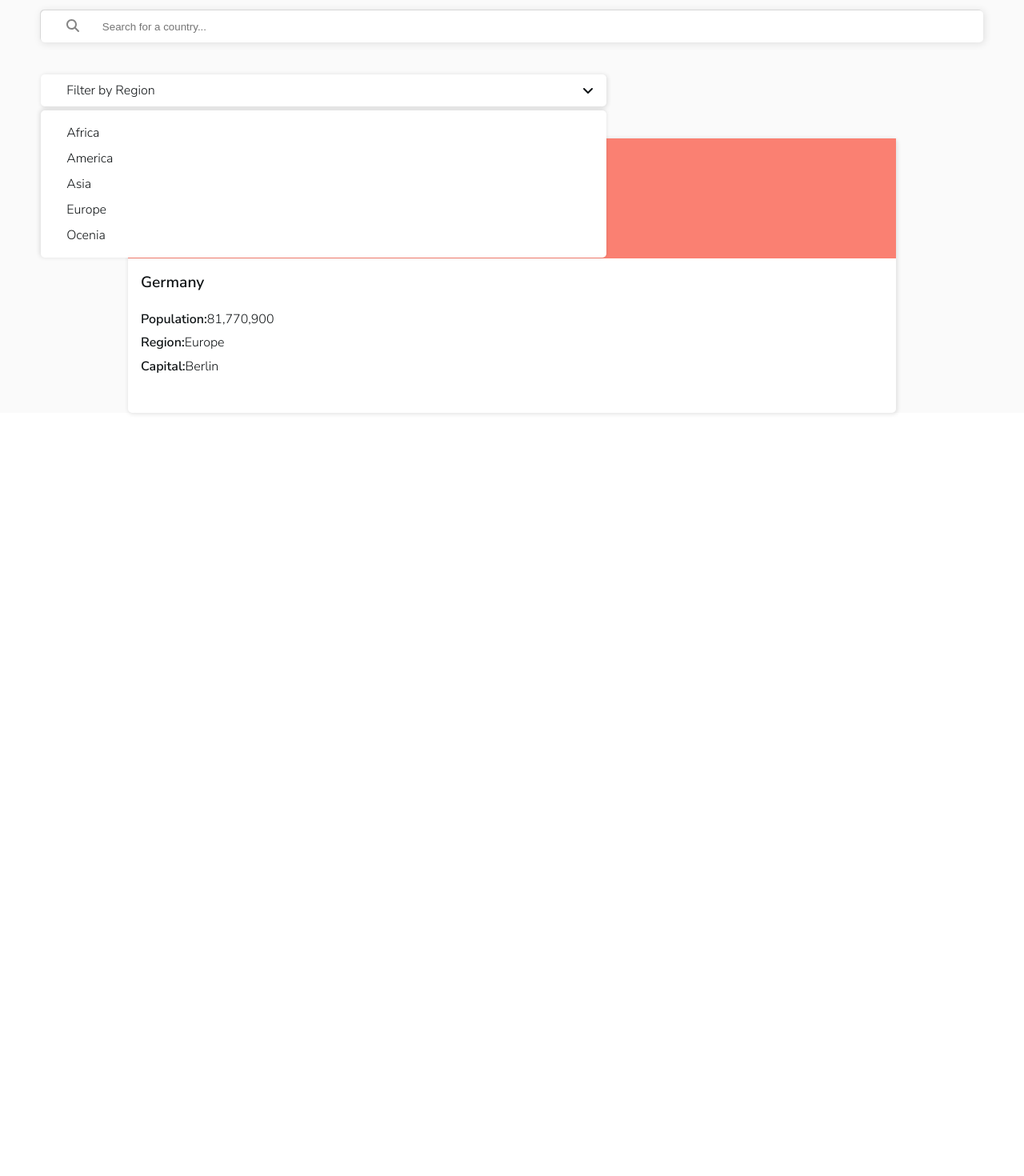
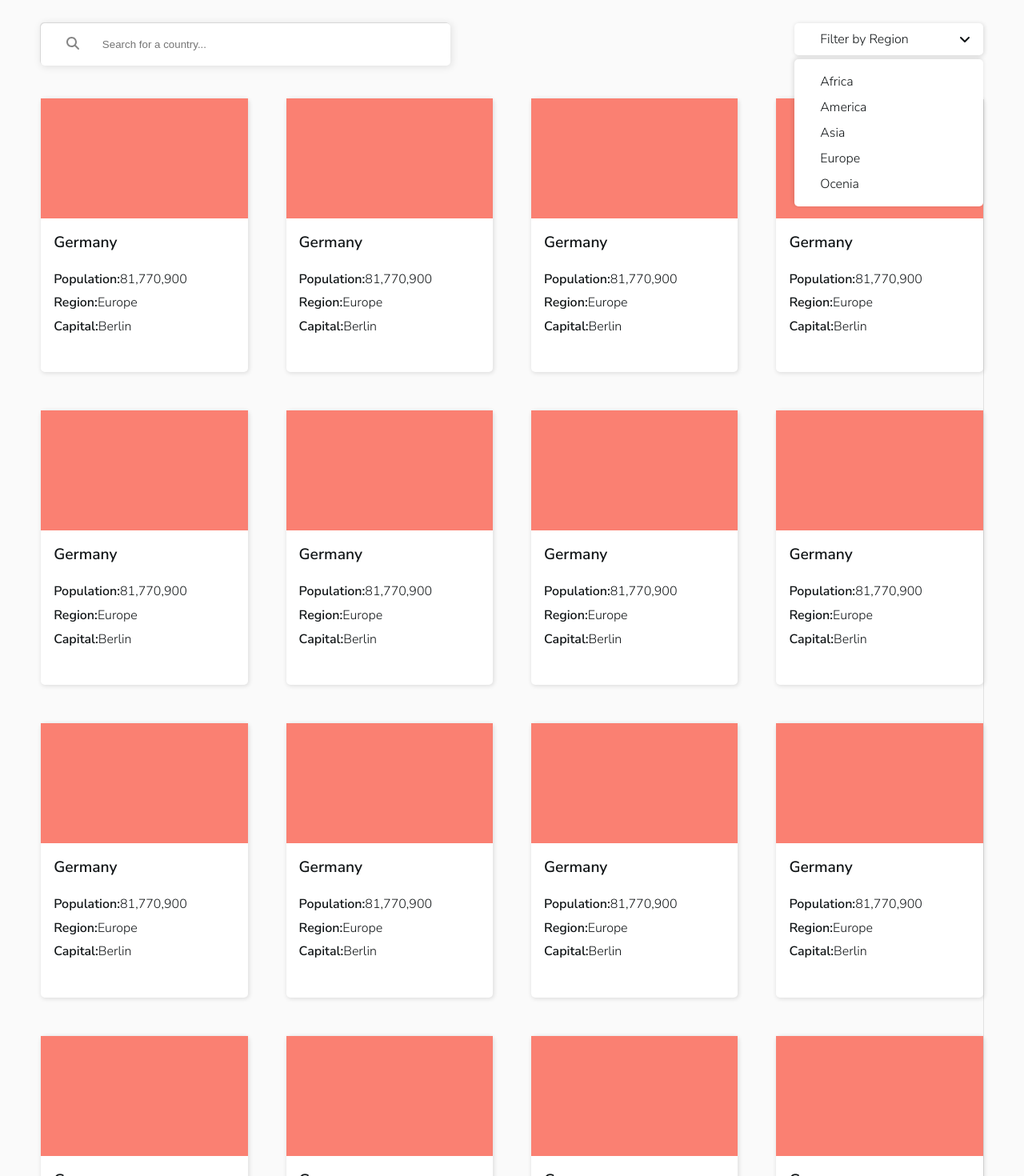
Before and after one commit to Mosesbwire/countries-api, a React (Create React App) app: page / in a window 1280 px wide. Shown: the part 80-1550 px from the top of the page at 80% size. Before the commit the page ends 800 px from the top, so only its background shows below. Built offline with nearby package versions, Linux system fonts and the light colour scheme; the HTML template or start-up script is replaced by a standard one.

Commit message:
add styles for desktop view for home component

```diff
--- a/src/App.css
+++ b/src/App.css
@@ -172,7 +172,7 @@ input:focus{
 
 .header {
     padding-block: 1em;
-    box-shadow: 1px 1px 1px 1px rgba(0, 0, 0, .2);
+    box-shadow: 1px 1px 1px 1px rgba(0, 0, 0, .1);
     background-color: var(--white);
 }
 .header-container {
@@ -250,12 +250,16 @@ input:focus{
 /* -----------------country card section -------------------- */
 
 .country-grid {
+    display: grid;
     margin-top: 5em;
+    row-gap: 2em;
+    width: 75%;
+    margin-inline: auto;
+
 }
 
 .card {
-    width: 75%;
-    margin-inline: auto;
+
     border-radius: 5px;
     background-color: var(--white);
     box-shadow: 1px 1px 5px 1px rgba(0, 0, 0, .1);
@@ -277,3 +281,42 @@ input:focus{
     padding-top: 1em;
     padding-bottom: 2.5em;
 }
+
+@media(min-width: 1200px){
+    .flex-mobile-column {
+        flex-direction: row;
+
+    }
+    /*---------------------------- search filter------------------------ */
+    .search-filter {
+
+        justify-content: space-between;
+        margin-top: 3em;
+    }
+    .search-filter > :first-child {
+        margin: 0;
+    }
+
+    .filter {
+        position: relative;
+        width: 20% ;
+        z-index: 100;
+    }
+
+    .search-box {
+        padding-block: .9em;
+        width: 200%;
+    }
+
+    .country-grid {
+        position: relative;
+        z-index: 1;
+        width: 92%;
+        margin-top: 0;
+        top: -135px;
+        grid-template-columns: repeat(4, 1fr);
+        row-gap: 3em;
+        column-gap: 3em;
+        box-shadow: 1px 1px rgba(0, 0, 0, .1);
+    }
+}
--- a/src/components/home/Home.js
+++ b/src/components/home/Home.js
@@ -13,6 +13,21 @@ const Home = props => {
         </div>
         <div className='country-grid'>
             <Country/>
+            <Country/>
+            <Country/>
+            <Country/>
+            <Country/>
+            <Country/>
+            <Country/>
+            <Country/>
+            <Country/>
+            <Country/>
+            <Country/>
+            <Country/>
+            <Country/>
+            <Country/>
+            <Country/>
+            <Country/>
         </div>
     </div>
   )
```
